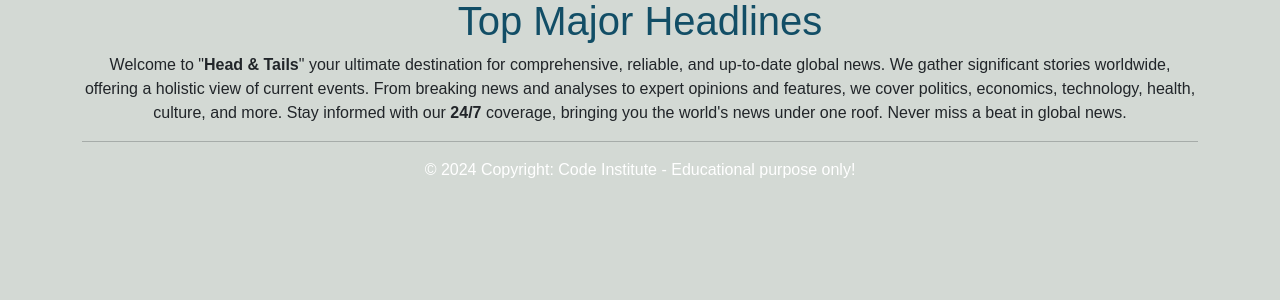
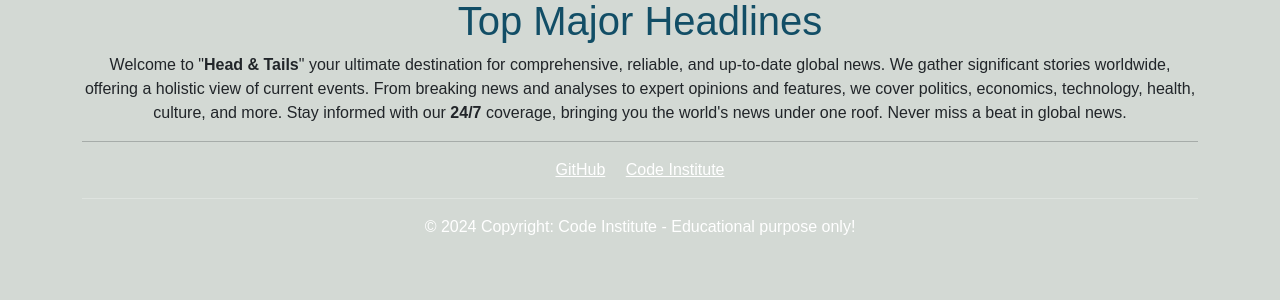
Before and after one commit to Kamal-Kohli/News_App_PP4, a Django app: page / in a window 1280 px wide. Shown: the part 105-405 px from the top of the page. Run offline with Django 4.2, Linux system fonts and the light colour scheme; data that the repository does not hold is empty; some libraries are stand-ins or nearby versions.

Commit message:
added project links to footer

```diff
--- a/templates/base.html
+++ b/templates/base.html
@@ -82,6 +82,12 @@
         <!-- Grid container -->
         <div class="container">
             <div class="col-md-12 text-center">
+                <!-- Peoject link -->
+                <div class="social-links">
+                    <a href="https://github.com/Kamal-Kohli/head_nd_tails" target="_blank" class="text-white me-3">GitHub</a>
+                    <a href="https://codeinstitute.net/" target="_blank" class="text-white">Code Institute</a>
+                </div>
+                <hr>
                 <!-- Copyright -->
                 <div class="text-center text-white pb-1">
                     <p>© 2024 Copyright: Code Institute - Educational purpose only!</p>
```
Also changed, not shown: static/css/base.css (line endings or trailing spaces). Lines whose indentation alone changed are shown as unchanged.
